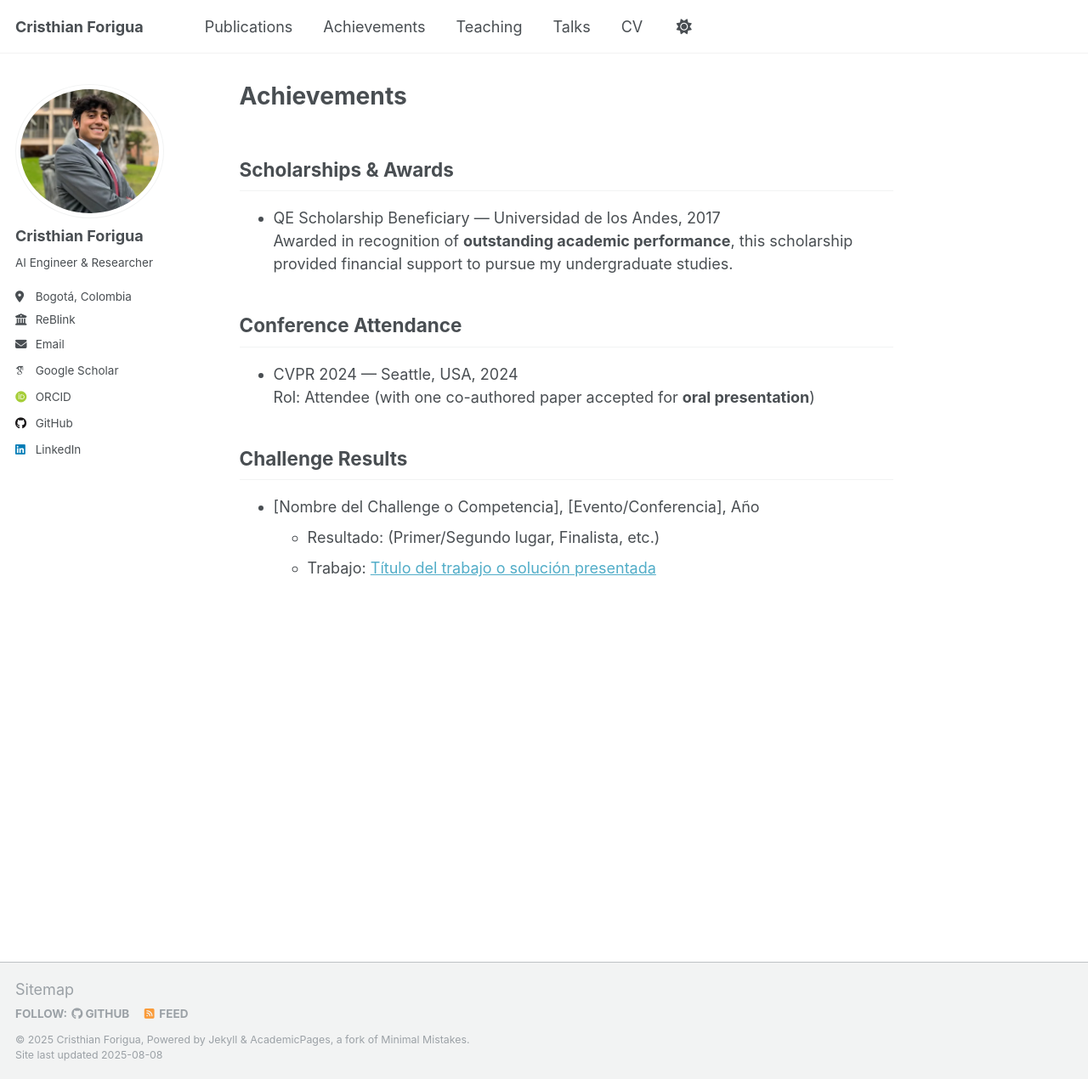
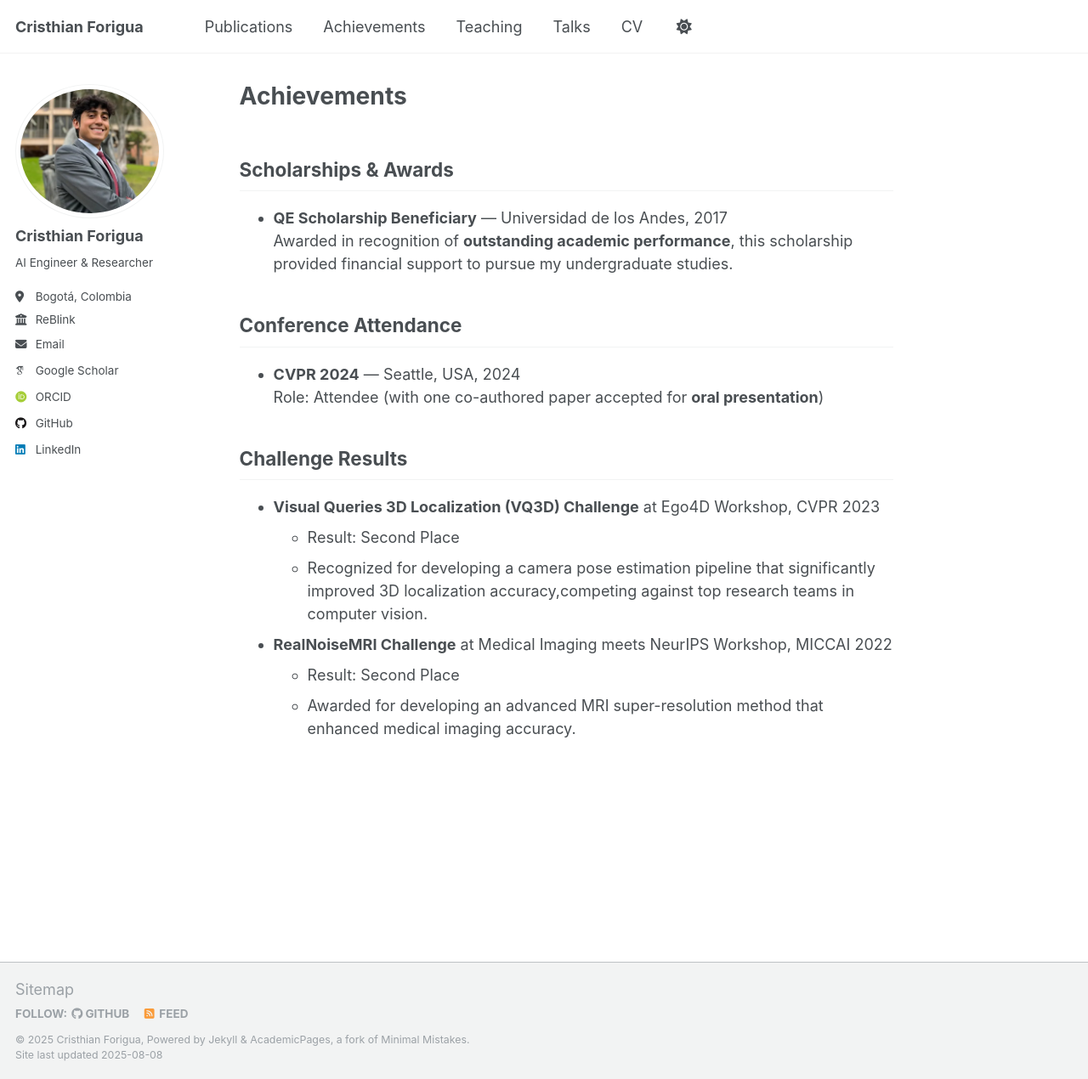
Before and after one commit to cdforigua05/cdforigua05.github.io, a Jekyll site: the page built from _pages/achievements.md, in a window 1280 px wide and 1270 px high. Shown: the whole window at 85% size. Built offline with Jekyll 4.4.1, drawn with Linux system fonts in a browser that asks for light colours; some web fonts are replaced; a script that is not in the unit is left out.

Commit message:
achivements

```diff
--- a/_config.yml
+++ b/_config.yml
@@ -80,7 +80,7 @@ author:
 
 # Publication Category - The following the list of publication categories and their headings
 publication_category:
-  manuscripts:
+  under_review:
     title: 'Under Review Articles'
   conferences:
     title: 'Conference Papers'
--- a/_pages/achievements.md
+++ b/_pages/achievements.md
@@ -5,14 +5,18 @@ author_profile: true
 ---
 
 ## Scholarships & Awards
-- QE Scholarship Beneficiary — Universidad de los Andes, 2017
+- **QE Scholarship Beneficiary** — Universidad de los Andes, 2017
   Awarded in recognition of **outstanding academic performance**, this scholarship provided financial support to pursue my undergraduate studies.
 
 ## Conference Attendance
-- CVPR 2024 — Seattle, USA, 2024
-  Rol: Attendee (with one co-authored paper accepted for **oral presentation**)
+- **CVPR 2024** — Seattle, USA, 2024
+  Role: Attendee (with one co-authored paper accepted for **oral presentation**)
 
 ## Challenge Results
-- [Nombre del Challenge o Competencia], [Evento/Conferencia], Año
-  - Resultado: (Primer/Segundo lugar, Finalista, etc.)
-  - Trabajo: [Título del trabajo o solución presentada](enlace si aplica)
+- **Visual Queries 3D Localization (VQ3D) Challenge** at Ego4D Workshop, CVPR 2023
+  - Result: Second Place
+  - Recognized for developing a camera pose estimation pipeline that significantly improved 3D localization accuracy,competing against top research teams in computer vision.
+
+- **RealNoiseMRI Challenge** at Medical Imaging meets NeurIPS Workshop, MICCAI 2022
+  - Result: Second Place
+  - Awarded for developing an advanced MRI super-resolution method that enhanced medical imaging accuracy.
```
